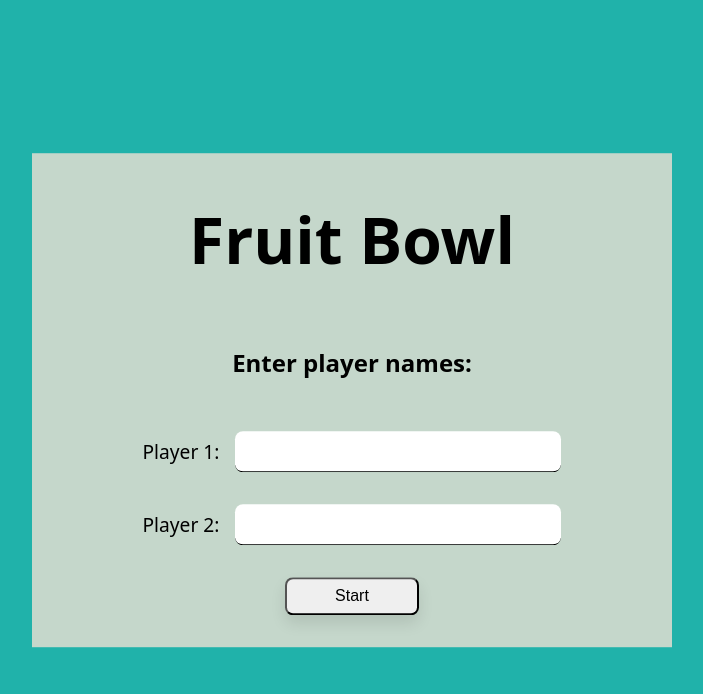
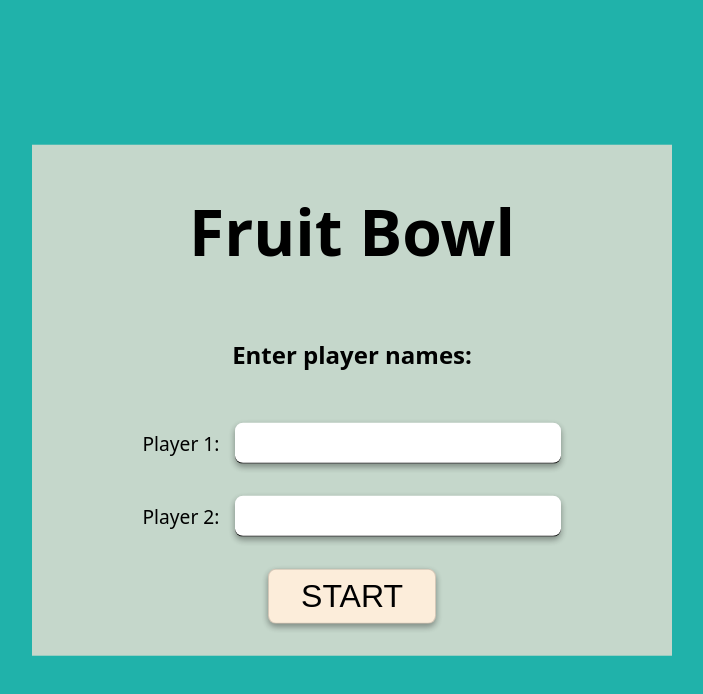
Before and after one commit to RuxinZ/Fruit-bowl, a React app in the folder client/: page / in a window 1280 px wide. Shown: the top 694 px of the page, without its empty margins (288-991 px from the left). Built offline with nearby package versions, Linux system fonts and the light colour scheme; the HTML template or start-up script is replaced by a standard one.

Commit message:
more styling, background color

```diff
--- a/client/src/components/App/App.jsx
+++ b/client/src/components/App/App.jsx
@@ -131,8 +131,8 @@ export const App = () => {
             setCurrentCards2={setCurrentCards2}
             setCurrentCards3={setCurrentCards3}
             setCard1_1={setCard1_1}
-            setCard1_2={setCard1_1}
-            setCard1_3={setCard1_1}
+            setCard1_2={setCard1_2}
+            setCard1_3={setCard1_3}
             setCard1_4={setCard1_4}
             setCard2_1={setCard2_1}
             setCard2_2={setCard2_2}
--- a/client/src/components/Board/Board.css
+++ b/client/src/components/Board/Board.css
@@ -31,13 +31,14 @@
 }
 
 .bowl-board {
-  background-color: lightskyblue;
+  background-color: #fbeda5;
   border-bottom-right-radius: 10px;
   border-top-right-radius: 10px;
   grid-row: 2 / 3;
   display: grid;
   gap: 1rem;
   grid-template-rows: 1fr 1fr 1fr;
+  margin-right: 1.2rem;
 }
 
 .card-board {
@@ -48,12 +49,13 @@
 }
 
 .token-board {
-  background-color: lightgoldenrodyellow;
+  background-color: #a7ddda;
   border-radius: 10px;
   display: grid;
   gap: 1rem;
   place-items: center;
   grid-template-rows: 2fr 2fr 2fr 2fr 2fr 2fr 2fr 1fr;
+  margin-left: 0.5rem;
 }
 
 .player-board {
@@ -68,7 +70,7 @@
   grid-template-rows: 1fr 3fr;
 }
 .player1background {
-  background-color: #b8dfde;
+  background-color: rgb(171, 212, 226);
 }
 .player2background {
   background-color: #f2d1cc;
@@ -123,15 +125,6 @@
   display: grid;
   grid-template-columns: 1fr 1fr;
 }
-/* .b1 {
-  grid-column: 1/2;
-}
-b2 {
-  grid-column: 2/3;
-} */
-
-.token-icon {
-}
 
 .board-title {
   font-size: 1.5rem;
@@ -158,6 +151,8 @@ b2 {
   background-color: whitesmoke;
   border-radius: 25%;
   padding: 0.5rem;
+  box-shadow: rgba(0, 0, 0, 0.16) 0px 3px 6px,
+    rgba(0, 0, 0, 0.23) 0px 3px 6px;
 }
 
 .player-name {
--- a/client/src/components/Bowl/Bowl.css
+++ b/client/src/components/Bowl/Bowl.css
@@ -1,17 +1,24 @@
 .card-container {
   width: 100px;
   height: 100px;
-  background-color: lightyellow;
+  background-color: #fdd614;
   border-radius: 10px;
   border: 2px solid black;
   margin: auto;
   padding: 0.5rem;
   display: flex;
   flex-direction: column;
+  box-shadow: rgba(0, 0, 0, 0.16) 0px 3px 6px,
+    rgba(0, 0, 0, 0.23) 0px 3px 6px;
 }
 .card-container:hover {
   filter: brightness(80%);
   cursor: pointer;
+}
+
+.bowl-card-header {
+  /* border: 2px solid red; */
+  margin-bottom: 0.5rem;
 }
 
 .hidden {
@@ -21,7 +28,6 @@
 .points {
   font-size: 2rem;
   text-align: center;
-  margin-bottom: 1rem;
   align-self: flex-end;
 }
 
--- a/client/src/components/Bowl/Bowl.jsx
+++ b/client/src/components/Bowl/Bowl.jsx
@@ -2,7 +2,7 @@ import './Bowl.css';
 export const Bowl = ({ bowlIndex, info }) => {
   return (
     <div className="card-container">
-      <div className="card-header">
+      <div className="bowl-card-header">
         <div className="points">3</div>
       </div>
 
--- a/client/src/components/Card/Card.css
+++ b/client/src/components/Card/Card.css
@@ -1,10 +1,12 @@
 .card {
   display: flex;
   flex-direction: column;
+  box-shadow: rgba(0, 0, 0, 0.16) 0px 3px 6px,
+    rgba(0, 0, 0, 0.23) 0px 3px 6px;
 }
 .points {
   margin-bottom: 0;
-  background-color: #fed4a7;
+  background-color: #fda814;
   width: 35px;
   height: 35px;
   border-radius: 25%;
--- a/client/src/components/Confirm/Confirm.css
+++ b/client/src/components/Confirm/Confirm.css
@@ -2,6 +2,8 @@
   border-radius: 8px;
   font-size: 1rem;
   padding: 0.4rem 0.6rem;
+  box-shadow: rgba(0, 0, 0, 0.16) 0px 3px 6px,
+    rgba(0, 0, 0, 0.23) 0px 3px 6px;
 }
 
 .btn:hover {
--- a/client/src/components/SignIn/SignIn.css
+++ b/client/src/components/SignIn/SignIn.css
@@ -33,12 +33,27 @@ body {
   padding: 0.5rem 0.5rem;
   font-size: 1.5rem;
   text-align: center;
+  box-shadow: rgba(0, 0, 0, 0.16) 0px 3px 6px,
+    rgba(0, 0, 0, 0.23) 0px 3px 6px;
 }
 
 .start-btn {
   border-radius: 8px;
-  font-size: 1rem;
-  padding: 0.5rem 3rem;
+  font-size: 2rem;
+  font-weight: 500;
+  padding: 0.5rem 2rem;
   text-align: center;
-  box-shadow: 0px 8px 15px rgba(0, 0, 0, 0.1);
+  background-color: #fcedda;
+  border: 1px solid rgba(0, 0, 0, 0.16);
+  box-shadow: rgba(0, 0, 0, 0.16) 0px 3px 6px,
+    rgba(0, 0, 0, 0.23) 0px 3px 6px;
 }
+
+.start-btn:hover {
+  filter: brightness(90%);
+}
+
+.error-msg {
+  color: #c92a2a;
+  font-size: 1.5rem;
+}
--- a/client/src/components/SignIn/SignIn.jsx
+++ b/client/src/components/SignIn/SignIn.jsx
@@ -26,6 +26,9 @@ export const SignIn = ({
     // console.log('clicked!');
     if (!player1.name || !player2.name) {
       setErrmsg('We need two players to start the game!');
+      return;
+    } else if (player1.name === player2.name) {
+      setErrmsg('You are not playing against yourself. Go grab a friend!');
       return;
     }
 
@@ -137,8 +140,8 @@ export const SignIn = ({
           />
         </div>
         <div className="row">
-          <p>{errmsg}</p>
-          <button className="start-btn">Start</button>
+          <p className="error-msg">{errmsg}</p>
+          <button className="start-btn">START</button>
         </div>
       </form>
     </div>
--- a/client/src/components/Token/Token.css
+++ b/client/src/components/Token/Token.css
@@ -15,6 +15,8 @@
   width: 60px;
   height: 40px;
   border-radius: 50%;
+  box-shadow: rgba(0, 0, 0, 0.16) 0px 3px 6px,
+    rgba(0, 0, 0, 0.23) 0px 3px 6px;
 }
 .token:hover {
   filter: brightness(70%);
```
